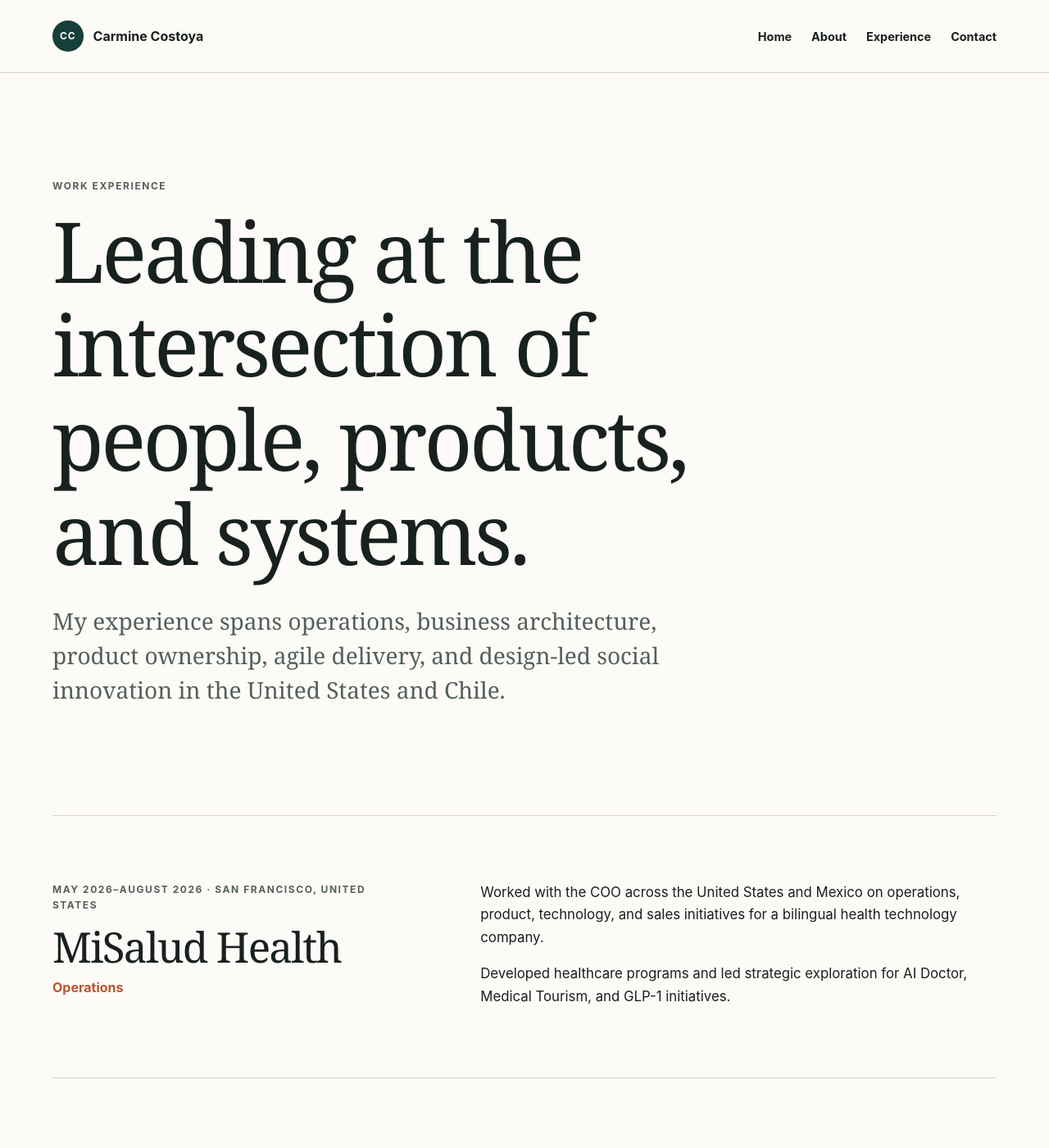
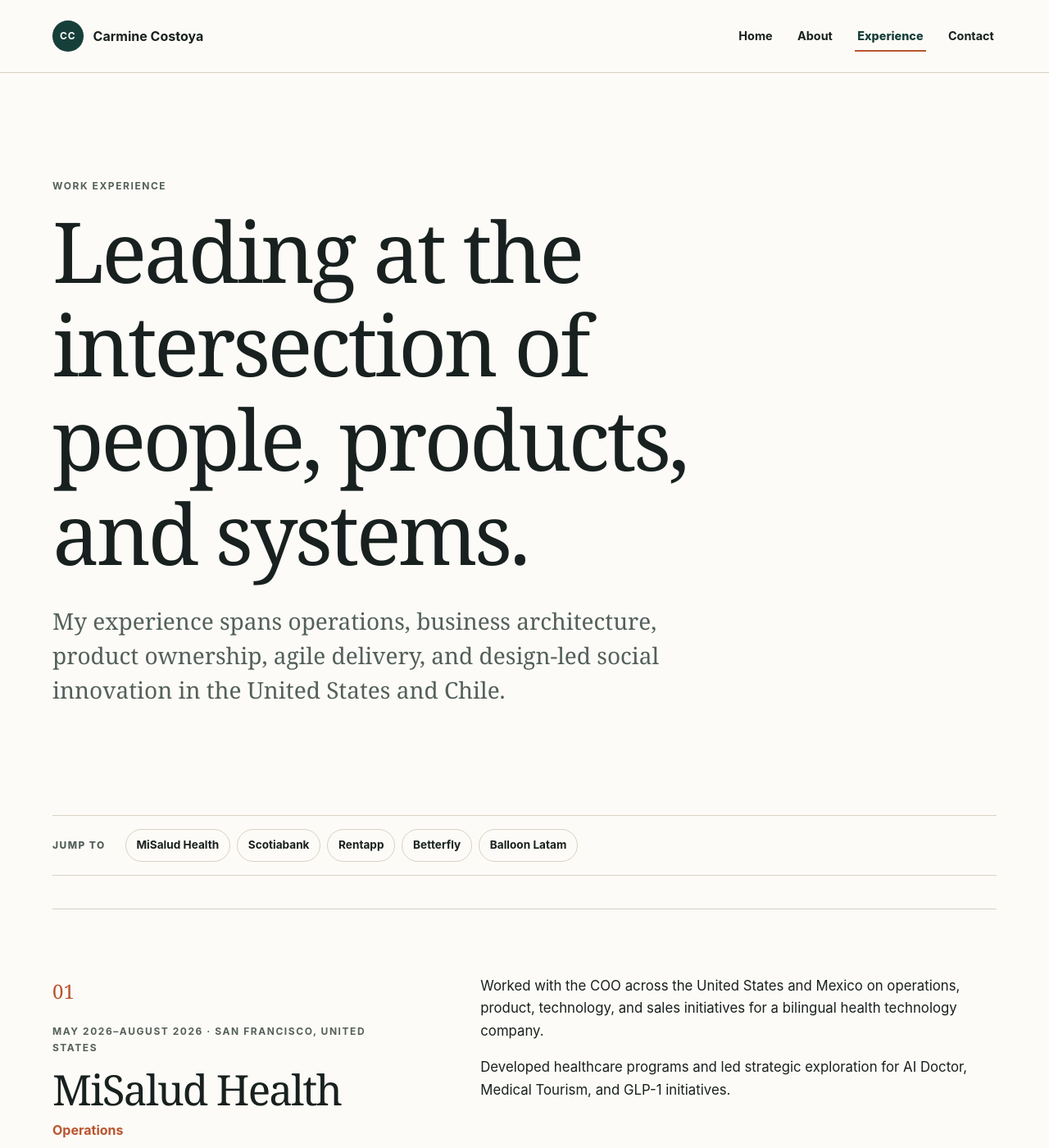
Before and after one commit to CarmineCostoya/carminecostoya.github.io, a Jekyll site: the page built from experience.md, in a window 1280 px wide and 1400 px high. Shown: the whole window at 82% size. Built offline with Jekyll 4.4.1, drawn with Linux system fonts in a browser that asks for light colours.

Commit message:
Improve navigation and accessibility

```diff
--- a/Gemfile
+++ b/Gemfile
@@ -1,3 +1,4 @@
 source "https://rubygems.org"
 
 gem "github-pages", group: :jekyll_plugins
+gem "ffi", "~> 1.16.3"
--- a/_includes/header.html
+++ b/_includes/header.html
@@ -1,15 +1,15 @@
 <header class="site-header">
   <div class="shell header-inner">
-    <a class="site-brand" href="{{ '/' | relative_url }}" aria-label="Carmine Costoya, home">
+    <a class="site-brand" href="{{ '/' | relative_url }}">
       <span class="brand-mark" aria-hidden="true">CC</span>
       <span>Carmine Costoya</span>
     </a>
     <nav aria-label="Primary navigation">
       <ul class="nav-list">
-        <li><a href="{{ '/' | relative_url }}">Home</a></li>
-        <li><a href="{{ '/about/' | relative_url }}">About</a></li>
-        <li><a href="{{ '/experience/' | relative_url }}">Experience</a></li>
-        <li><a href="{{ '/contact/' | relative_url }}">Contact</a></li>
+        <li><a class="nav-link" href="{{ '/' | relative_url }}"{% if page.url == '/' %} aria-current="page"{% endif %}>Home</a></li>
+        <li><a class="nav-link" href="{{ '/about/' | relative_url }}"{% if page.url == '/about/' %} aria-current="page"{% endif %}>About</a></li>
+        <li><a class="nav-link" href="{{ '/experience/' | relative_url }}"{% if page.url == '/experience/' %} aria-current="page"{% endif %}>Experience</a></li>
+        <li><a class="nav-link" href="{{ '/contact/' | relative_url }}"{% if page.url == '/contact/' %} aria-current="page"{% endif %}>Contact</a></li>
       </ul>
     </nav>
   </div>
--- a/assets/css/main.css
+++ b/assets/css/main.css
@@ -110,8 +110,12 @@ h3 {
 }
 
 .site-header {
+  position: sticky;
+  top: 0;
+  z-index: 20;
   border-bottom: 1px solid var(--line);
   background: color-mix(in srgb, var(--paper) 94%, transparent);
+  backdrop-filter: blur(12px);
 }
 
 .header-inner {
@@ -151,11 +155,40 @@ h3 {
   list-style: none;
 }
 
-.nav-list a {
+.nav-link {
+  position: relative;
+  display: inline-flex;
+  min-height: 2.75rem;
+  align-items: center;
+  padding-inline: 0.2rem;
   color: var(--ink);
   font-size: 0.9rem;
   font-weight: 650;
   text-decoration: none;
+}
+
+.nav-link::after {
+  position: absolute;
+  right: 0;
+  bottom: 0.2rem;
+  left: 0;
+  height: 2px;
+  background: var(--clay);
+  content: "";
+  transform: scaleX(0);
+  transform-origin: right;
+  transition: transform 160ms ease;
+}
+
+.nav-link:hover::after,
+.nav-link[aria-current="page"]::after {
+  transform: scaleX(1);
+  transform-origin: left;
+}
+
+.nav-link[aria-current="page"] {
+  color: var(--forest);
+  font-weight: 800;
 }
 
 .eyebrow,
@@ -346,9 +379,64 @@ h3 {
   border-top: 1px solid var(--line);
 }
 
+.experience-index {
+  display: flex;
+  align-items: baseline;
+  gap: 1.5rem;
+  margin-bottom: 2.5rem;
+  padding-block: 1rem;
+  border-block: 1px solid var(--line);
+}
+
+.experience-index p {
+  margin: 0;
+  color: var(--muted);
+  font-size: 0.75rem;
+  font-weight: 800;
+  letter-spacing: 0.12em;
+  text-transform: uppercase;
+}
+
+.experience-index ul {
+  display: flex;
+  flex-wrap: wrap;
+  margin: 0;
+  padding: 0;
+  gap: 0.5rem;
+  list-style: none;
+}
+
+.experience-index a {
+  display: inline-flex;
+  min-height: 2.5rem;
+  align-items: center;
+  padding: 0.35rem 0.8rem;
+  border: 1px solid var(--line);
+  border-radius: 999px;
+  background: var(--paper);
+  color: var(--ink);
+  font-size: 0.85rem;
+  font-weight: 700;
+  text-decoration: none;
+}
+
+.experience-index a:hover {
+  border-color: var(--forest);
+  background: var(--forest);
+  color: #fff;
+}
+
 .role {
+  scroll-margin-top: 7rem;
   padding-block: clamp(2.75rem, 7vw, 5rem);
   border-bottom: 1px solid var(--line);
+}
+
+.role-number {
+  margin-bottom: 1.25rem;
+  color: var(--clay);
+  font-family: var(--serif);
+  font-size: 1.5rem;
 }
 
 .role h2 {
@@ -419,10 +507,16 @@ h3 {
   }
 
   .nav-list {
+    display: grid;
     width: 100%;
-    gap: 1rem;
+    grid-template-columns: repeat(4, max-content);
+    gap: 0.9rem;
     overflow-x: auto;
-    padding-bottom: 0.25rem;
+    padding-bottom: 0.15rem;
+  }
+
+  .nav-link {
+    min-height: 2.5rem;
   }
 
   .strength-grid,
@@ -459,6 +553,12 @@ h3 {
     gap: 1.25rem;
   }
 
+  .experience-index {
+    align-items: flex-start;
+    flex-direction: column;
+    gap: 0.75rem;
+  }
+
   .footer-inner {
     align-items: flex-start;
     flex-direction: column;
@@ -491,4 +591,8 @@ h3 {
   html {
     scroll-behavior: auto;
   }
+
+  .nav-link::after {
+    transition: none;
+  }
 }
--- a/experience.md
+++ b/experience.md
@@ -12,9 +12,21 @@ description: Selected work experience across healthcare, banking, property techn
   <p class="lede">My experience spans operations, business architecture, product ownership, agile delivery, and design-led social innovation in the United States and Chile.</p>
 </header>
 
+<nav class="experience-index shell" aria-label="Jump to an organization">
+  <p>Jump to</p>
+  <ul>
+    <li><a href="#misalud">MiSalud Health</a></li>
+    <li><a href="#scotiabank">Scotiabank</a></li>
+    <li><a href="#rentapp">Rentapp</a></li>
+    <li><a href="#betterfly">Betterfly</a></li>
+    <li><a href="#balloon">Balloon Latam</a></li>
+  </ul>
+</nav>
+
 <section class="shell experience-list" aria-label="Professional experience">
-  <article class="role">
+  <article class="role" id="misalud">
     <div class="role-heading">
+      <p class="role-number" aria-hidden="true">01</p>
       <p class="meta">May 2026–August 2026 · San Francisco, United States</p>
       <h2>MiSalud Health</h2>
       <p class="role-title">Operations</p>
@@ -25,8 +37,9 @@ description: Selected work experience across healthcare, banking, property techn
     </div>
   </article>
 
-  <article class="role">
+  <article class="role" id="scotiabank">
     <div class="role-heading">
+      <p class="role-number" aria-hidden="true">02</p>
       <p class="meta">January 2024–May 2025 · Santiago, Chile</p>
       <h2>Scotiabank / Muruna</h2>
       <p class="role-title">Regional Business Architect · Business Architect</p>
@@ -38,8 +51,9 @@ description: Selected work experience across healthcare, banking, property techn
     </div>
   </article>
 
-  <article class="role">
+  <article class="role" id="rentapp">
     <div class="role-heading">
+      <p class="role-number" aria-hidden="true">03</p>
       <p class="meta">May 2023–August 2023 · Santiago, Chile</p>
       <h2>Rentapp</h2>
       <p class="role-title">Product Owner</p>
@@ -50,8 +64,9 @@ description: Selected work experience across healthcare, banking, property techn
     </div>
   </article>
 
-  <article class="role">
+  <article class="role" id="betterfly">
     <div class="role-heading">
+      <p class="role-number" aria-hidden="true">04</p>
       <p class="meta">January 2021–January 2023 · Santiago, Chile</p>
       <h2>Betterfly / Kunder</h2>
       <p class="role-title">Agile Facilitator · Agile Project Manager · Agile Trainee</p>
@@ -62,8 +77,9 @@ description: Selected work experience across healthcare, banking, property techn
     </div>
   </article>
 
-  <article class="role">
+  <article class="role" id="balloon">
     <div class="role-heading">
+      <p class="role-number" aria-hidden="true">05</p>
       <p class="meta">February 2019–January 2021 · Santiago, Chile</p>
       <h2>Balloon Latam</h2>
       <p class="role-title">Design Project Manager</p>
```
Also changed, not shown: Change2.md (added, +16 -0 lines), contact.md (+4 -1 lines), Gemfile.lock (added).
